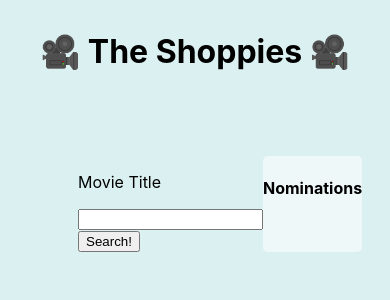
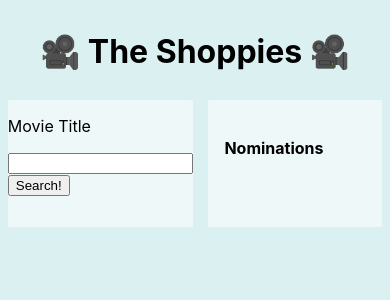
Before and after one commit to Luke-Berzins/movie_nominations, a React (Create React App) app: page / in a window 390 px wide. Shown: the top 300 px of the page. Built offline with nearby package versions, Linux system fonts and the light colour scheme.

Commit message:
adding media queries for better styling

```diff
--- a/src/components/SearchDisplay.js
+++ b/src/components/SearchDisplay.js
@@ -2,6 +2,7 @@ import React, { useState } from 'react'
 import axios from 'axios'
 import SearchList from './SearchList'
 import SearchBar from './SearchBar'
+import './styles/listContainer.css'
 
 
 export default function Search(props) {
@@ -9,6 +10,7 @@ export default function Search(props) {
     const [submitting, setSubmitting] = useState()
     const [input, setInput] = useState("")
     const [error, setError] = useState()
+    const [lastSearch, setLastSearch] = useState("")
 
 
     const handleSubmit = e => {
@@ -34,7 +36,7 @@ export default function Search(props) {
                 }
             }
             setSearchResults(data.Search)
-            console.log(searchResults)
+            setLastSearch(input)
         },
         (error) => {
             console.log(error)
@@ -46,7 +48,7 @@ export default function Search(props) {
     }
 
     return (
-        <section>
+        <section className="listContainer">
            <SearchBar
                 handleInput={handleInput}
                 input={input}
@@ -56,7 +58,7 @@ export default function Search(props) {
            />
 
             {searchResults && <div>
-            <h4>Search results for "{input}"</h4>
+            <h4 className="listContainer__h4">Search results for "{lastSearch}"</h4>
                 <ul>
                 <SearchList
                 searchResults={searchResults}
--- a/src/components/styles/App.css
+++ b/src/components/styles/App.css
@@ -17,7 +17,29 @@
 .App__section {
   display: flex;
   justify-content: space-between;
-  width: 60%;
+  width: 90%;
   margin: 3rem;
   padding: 1rem;
 }
+
+@media only screen and (max-width: 600px) {
+  .App {
+    height: 100vh;
+    width: 100vw;
+    max-width: 100%;
+    background-color: rgba(190, 228, 229, 0.548);
+    display: flex;
+    flex-direction: column;
+    align-self: start;
+  }
+
+  .App__section {
+    width: 100%;
+    padding: 0;
+    margin: 0;
+  }
+
+  li {
+    font-size: xx-small;
+  }
+}
--- a/src/components/styles/listContainer.css
+++ b/src/components/styles/listContainer.css
@@ -5,4 +5,23 @@
     width: 50%;
     background-color: #ffffff88;
     border-radius: 5%;
+    margin: 2rem;
 }
+
+.listContainer__h4 {
+    padding: 1rem;
+}
+
+
+@media only screen and (max-width: 600px) {
+    .listContainer{
+        display: flex;
+        flex-direction: column;
+        align-items: flex-start;
+        width: 50%;
+        background-color: #ffffff88;
+        border-radius: 1%;
+        margin: 2%;
+    }
+
+  }
```
